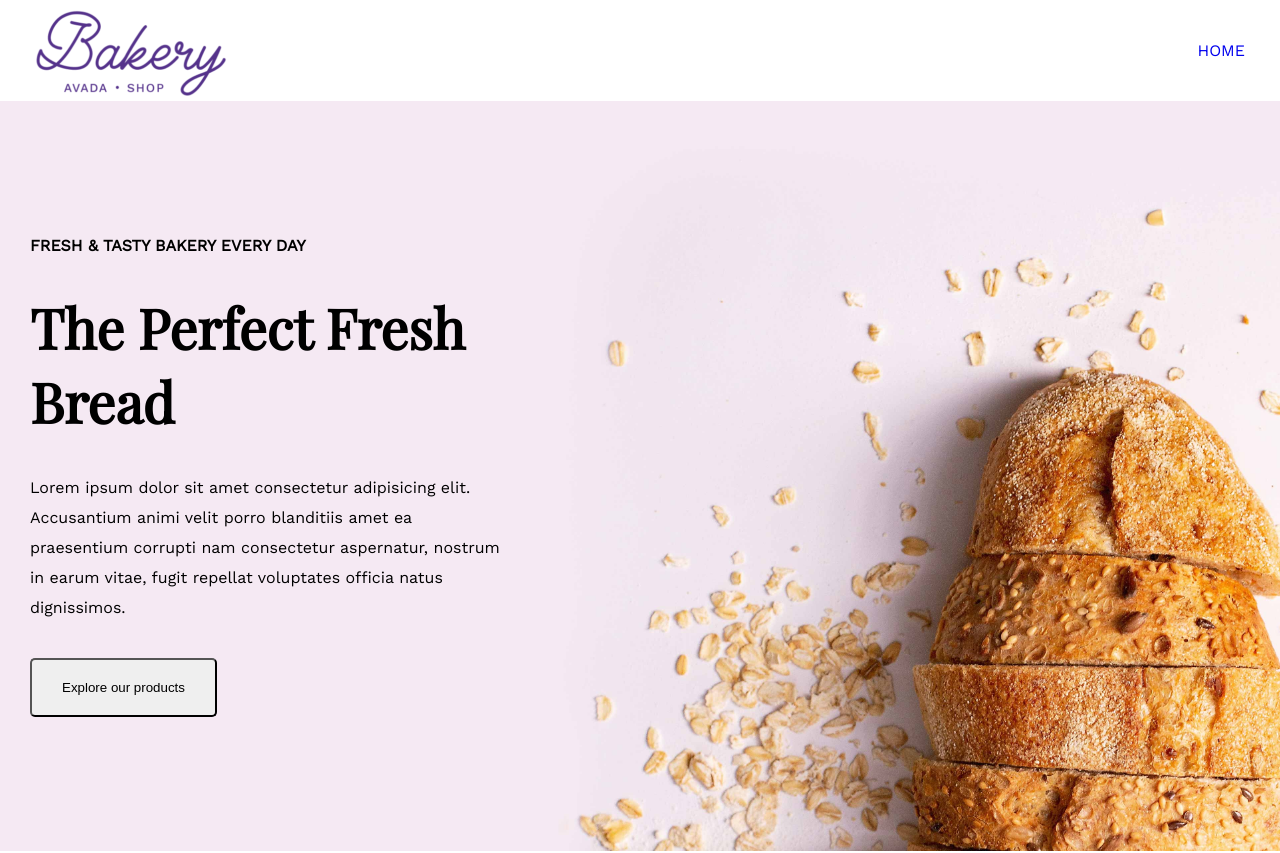
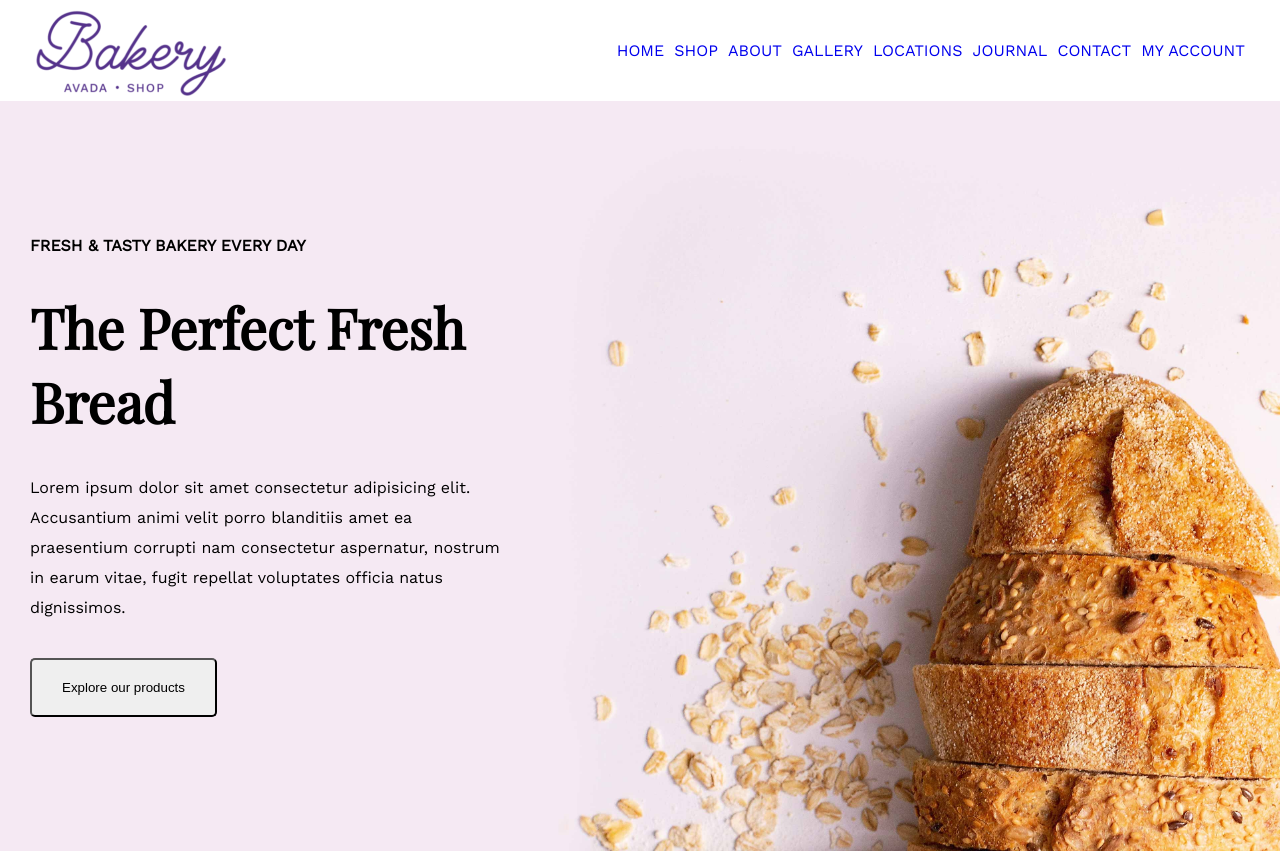
Before and after one commit to EnricoNapolitano/2023-01-31-esame_midterm, a Vue app in the folder proj-html-vuejs/: page / in a window 1280 px wide. Shown: the top 853 px of the page. Built offline with nearby package versions, Linux system fonts and the light colour scheme.

Commit message:
cloning the array nav

```diff
--- a/proj-html-vuejs/src/components/AppFooter/TopFooter.vue
+++ b/proj-html-vuejs/src/components/AppFooter/TopFooter.vue
@@ -10,8 +10,10 @@ export default {
 
         //adapting nav data to footer menu
         footerMenu() {
+            //cloning the array
+            const footerNav = [...this.data.nav]
             //removing first element
-            const menu = this.data.nav.splice(1);
+            const menu = footerNav.splice(1);
             //changing last element with another string
             menu[menu.length - 1] = 'Orders';
             return menu;
```
